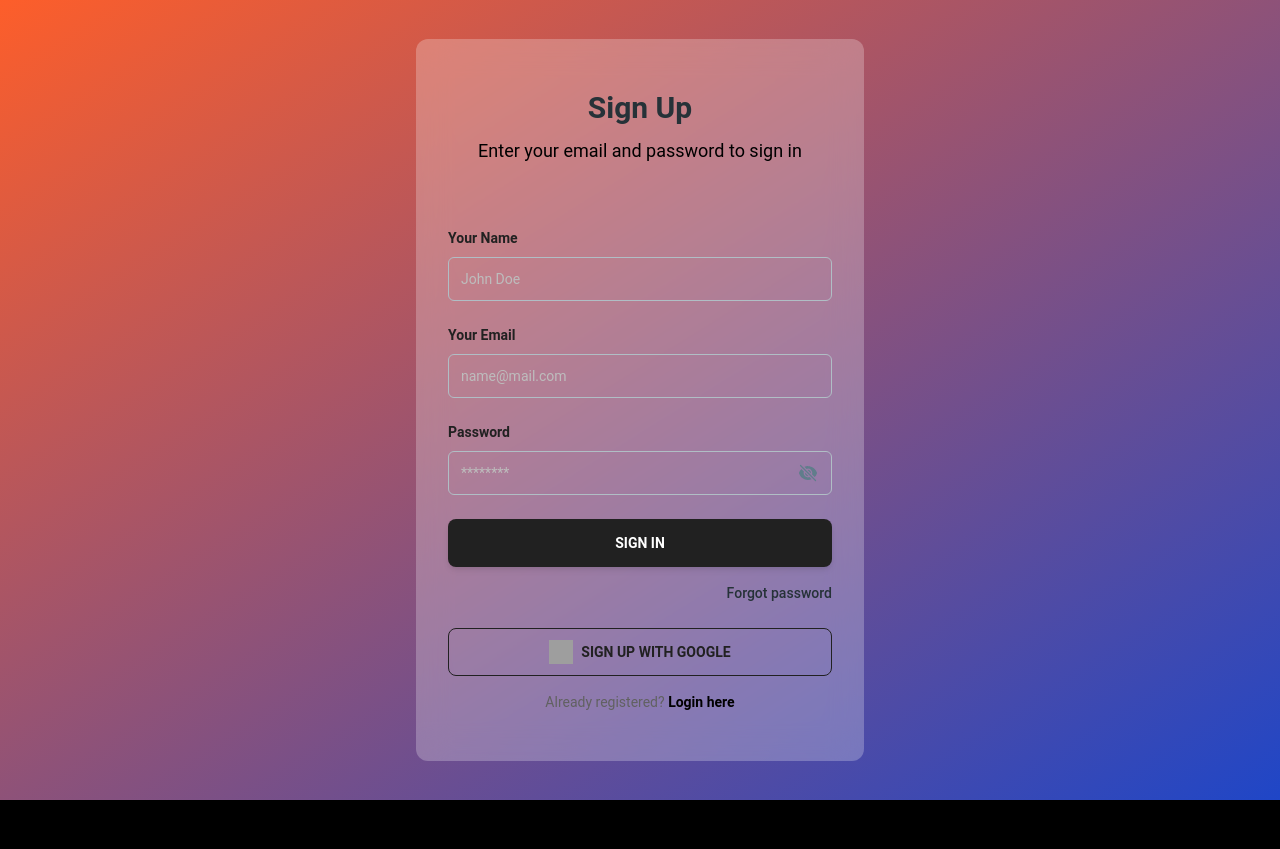
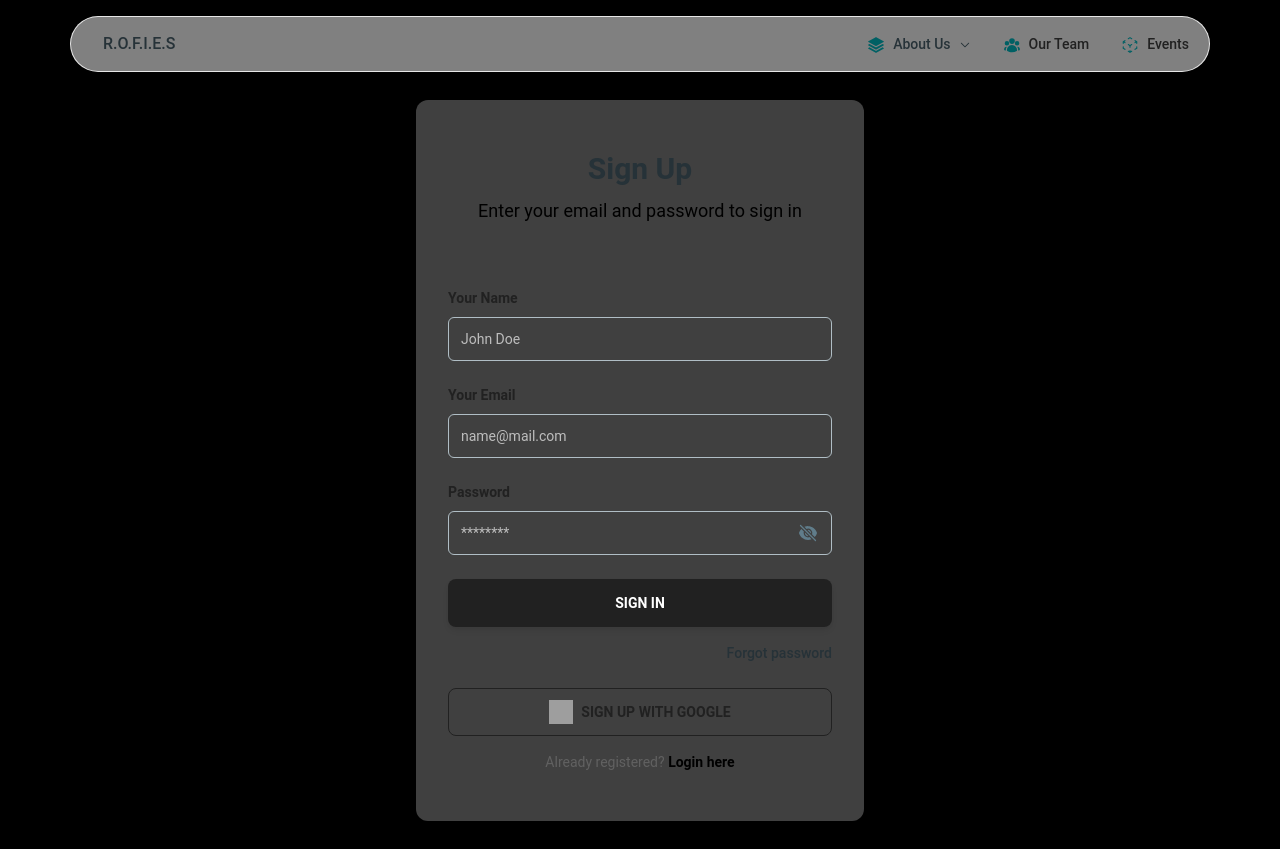
Before and after one commit to IIIT-Pune/Rofies-WebsiteV2, a Next.js app: page /signup in a window 1280 px wide. Before the commit the page ends 800 px from the top, so only its background shows below. Built offline with nearby package versions, Linux system fonts and the light colour scheme; grey boxes are pictures that could not be loaded; what mongoose-unique-validator would draw is missing.

Commit message:
Resturctured again to try to fix navigation

```diff
--- a/app/(functional)/layout.js
+++ /dev/null
@@ -1,23 +0,0 @@
-import { Inter } from "next/font/google";
-import "../globals.css";
-
-const inter = Inter({ subsets: ["latin"] });
-
-export const metadata = {
-  title: "Create Next App",
-  description: "Generated by create next app",
-};
-
-export default function FunctionalRootLayout({ children }) {
-  return (
-    <html lang="en">
-      <head>
-        <meta
-          name="viewport"
-          content="width=device-width, initial-scale=1.0"
-        ></meta>
-      </head>
-      <body className={inter.className}>{children}</body>
-    </html>
-  );
-}
--- a/app/(navigation)/layout.js
+++ b/app/layout.js
@@ -1,5 +1,5 @@
 import { Inter } from "next/font/google";
-import "../globals.css";
+import "./globals.css";
 import { MainHeader } from "@/components/header";
 
 const inter = Inter({ subsets: ["latin"] });
--- a/app/(functional)/signup/page.js
+++ b/app/signup/page.js
@@ -1,7 +1,7 @@
 "use client";
 import Link from "next/link";
 
-import { useState } from "react";
+import { useEffect, useState } from "react";
 
 import { Typography, Input, Button } from "@material-tailwind/react";
 import { EyeSlashIcon, EyeIcon } from "@heroicons/react/24/solid";
@@ -10,9 +10,13 @@ import { Signup } from "@/lib/actions";
 export default function SignupPage() {
   const [passwordShown, setPasswordShown] = useState(false);
   const togglePasswordVisiblity = () => setPasswordShown((cur) => !cur);
+  const [isClient, setIsClient] = useState(false);
 
-  return (
-    <section className="grid h-screen items-center bg-gradient-to-tl from-[#1F46C7] to-[#FD5E2A] p-8 text-center">
+  useEffect(() => {
+    setIsClient(true);
+  }, []);
+  return isClient ? (
+    <section className="grid items-center text-center">
       <div className="mx-auto w-full max-w-md rounded-xl bg-white bg-opacity-25 py-12 backdrop-blur-lg lg:px-8">
         <Typography variant="h3" color="blue-gray" className="mb-2">
           Sign Up
@@ -140,5 +144,5 @@ export default function SignupPage() {
         </Typography>
       </div>
     </section>
-  );
+  ) : null;
 }
--- a/components/header.js
+++ b/components/header.js
@@ -28,6 +28,7 @@ import {
 import Link from "next/link";
 import { createElement, useEffect, useState } from "react";
 import AccountCircleIcon from "@/assets/icons/account-circle.svg";
+import { usePathname } from "next/navigation";
 // profile menu component
 // const profileMenuItems = [
 //   {
@@ -64,8 +65,10 @@ const profileMenuItemsLoggedOut = [
 function ProfileMenu() {
   const [isMenuOpen, setIsMenuOpen] = useState(false);
   const closeMenu = () => setIsMenuOpen(false);
-
+  const path = usePathname();
+  const showMenu = path === "/login" || path === "/signup";
   return (
+    !showMenu && (
       <Menu open={isMenuOpen} handler={setIsMenuOpen} placement="bottom-end">
         <MenuHandler>
           <Button
@@ -77,7 +80,7 @@ function ProfileMenu() {
               variant="circular"
               size="sm"
               alt="Account Circle"
-            className="border border-gray-900  object-cover"
+              className="border border-gray-900 object-cover"
               src={AccountCircleIcon.src}
             />
             <ChevronDownIcon
@@ -121,6 +124,7 @@ function ProfileMenu() {
           })}
         </MenuList>
       </Menu>
+    )
   );
 }
 
@@ -235,7 +239,7 @@ export function MainHeader() {
   useEffect(() => {
     window.addEventListener(
       "resize",
-      () => window.innerWidth >= 960 && setIsNavOpen(false)
+      () => window.innerWidth >= 960 && setIsNavOpen(false),
     );
   }, []);
 
--- a/lib/actions.js
+++ b/lib/actions.js
@@ -5,12 +5,12 @@ import { hashPassword } from "./utils";
 import { createAuthSession } from "./auth";
 import saveUser from "./user";
 import { redirect } from "next/navigation";
+import { revalidatePath } from "next/cache";
 
 async function dbConnect() {
   if (mongoose.connection.readyState >= 1) {
     return;
   }
-  console.log(process.env.MONGODB_URI);
   const result = await mongoose.connect(process.env.MONGODB_URI);
   if (result) {
     console.log("Connected to MongoDB");
@@ -39,6 +39,7 @@ export async function Signup(formdata) {
     // const result = await saveUser({ username, email, hashedPassword });
     // await createAuthSession(result._id);
     // TODO: Figure Out Redirections
+    revalidatePath("/");
     redirect("/");
   } catch (error) {
     if (error.code === 11000) {
--- a/package.json
+++ b/package.json
@@ -13,12 +13,15 @@
     "@lucia-auth/adapter-mongodb": "^1.0.3",
     "@material-tailwind/react": "^2.1.9",
     "bcrypt": "^5.1.1",
+    "clsx": "^2.1.1",
+    "framer-motion": "^11.2.10",
     "lucia": "^3.2.0",
     "mongoose": "^8.4.1",
     "mongoose-unique-validator": "^5.0.0",
     "next": "14.2.4",
     "react": "^18",
-    "react-dom": "^18"
+    "react-dom": "^18",
+    "tailwind-merge": "^2.3.0"
   },
   "devDependencies": {
     "eslint": "^8",
```
Also changed, not shown: app/login/page.js (renamed from app/(functional)/login/page.js), app/page.js (renamed from app/(navigation)/page.js), 1 other file (tests, documents, lock files or other folders). Lines whose indentation alone changed are shown as unchanged.
